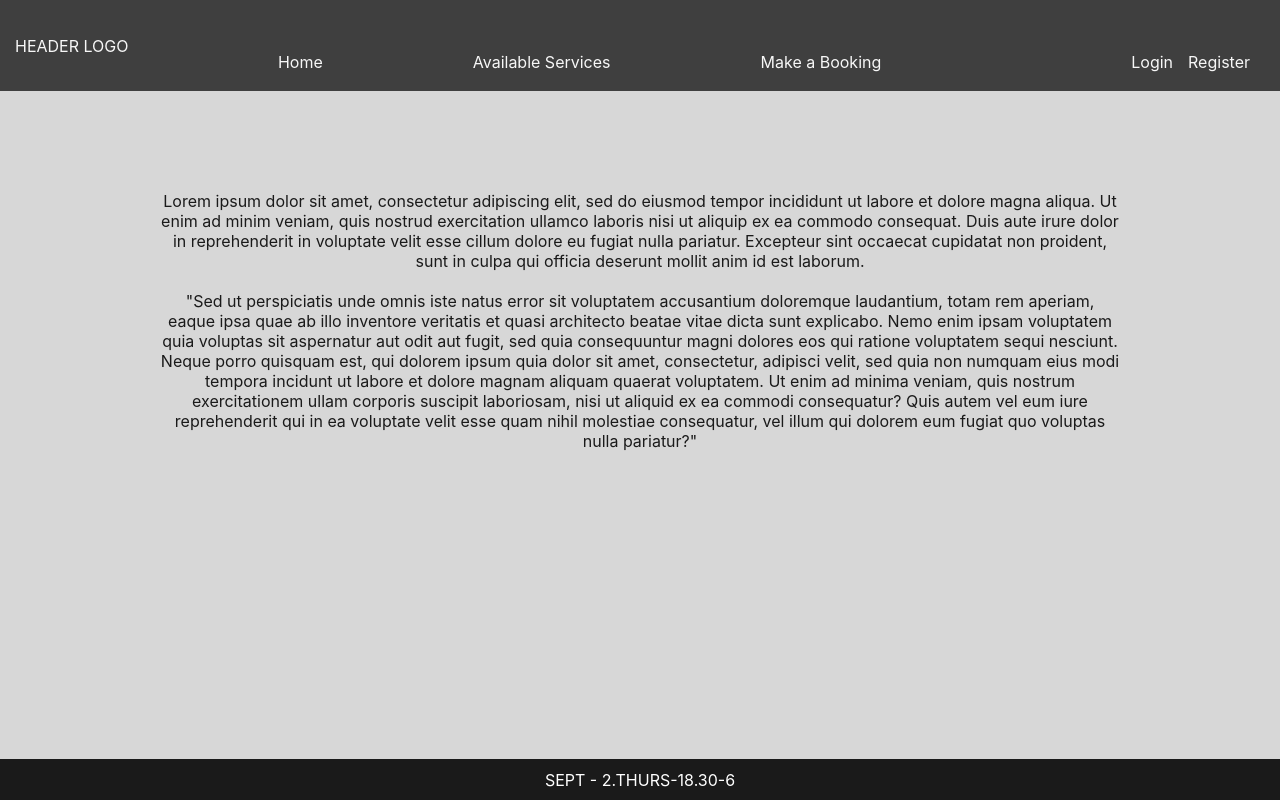
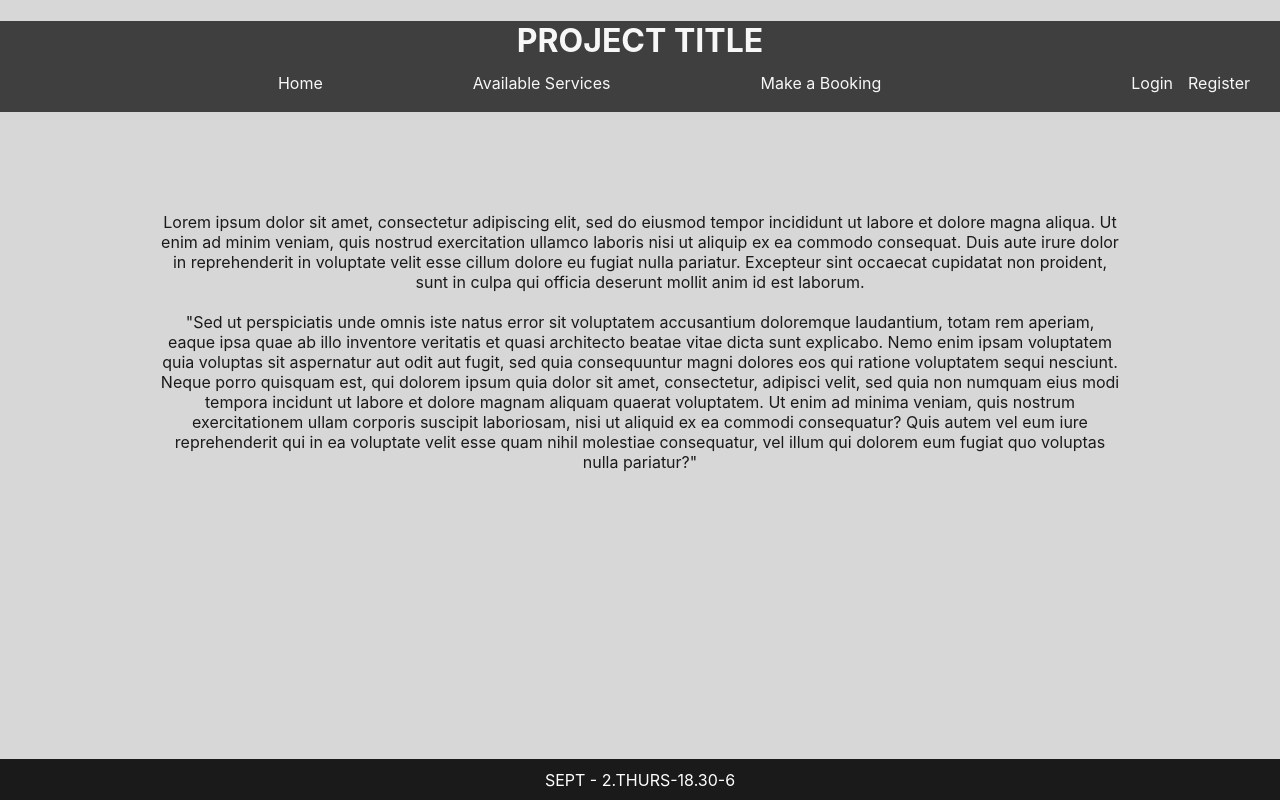
Before and after one commit to RMIT-SEPT/majorproject-2-thurs-18-30-6, a React (Create React App) app in the folder FrontEnd/frontend-react/: page / in a window 1280 px wide. Built offline with nearby package versions, Linux system fonts and the light colour scheme.

Commit message:
Changed main page, and added values to registration form

```diff
--- a/FrontEnd/frontend-react/src/assets/header.css
+++ b/FrontEnd/frontend-react/src/assets/header.css
@@ -13,11 +13,8 @@
     border-bottom: 1px solid black;
 }
 
-.logo {
-    position: absolute;
-    top: 40%;
-    left: 15px;
-    @include translateY(-40%)
+.title {
+    text-align: center;
 }
 
 .navbar {
--- a/FrontEnd/frontend-react/src/components/header_component/header.js
+++ b/FrontEnd/frontend-react/src/components/header_component/header.js
@@ -11,8 +11,8 @@ class Header extends Component {
             <header className={'header'}>
 
                 {/*Div for Website Logo (insert ref to logo image)*/}
-                <div className={'logo'}>
-                    HEADER LOGO
+                <div className={'title'}>
+                    <h1>PROJECT TITLE</h1>
                 </div>
 
                 <nav className={'navbar'}>
--- a/FrontEnd/frontend-react/src/components/pages/registerpage.js
+++ b/FrontEnd/frontend-react/src/components/pages/registerpage.js
@@ -12,7 +12,11 @@ class Registerpage extends Component {
 
         // The fields in the registration form (update when necessary)
         this.state = {
+            name: "",
             email: "",
+            username: "",
+            phone_number: "",
+            address: "",
             password: "",
             confirm_password: "",
             errors: ""
@@ -57,7 +61,11 @@ class Registerpage extends Component {
             <div>
                 <h1> REGISTER: </h1> <br/>
                 <form onSubmit={this.handleSubmit}>
+                    <input type={'text'} name={'name'} placeholder={'Name'} value={this.state.name} onChange={this.handleChange} required/>
                     <input type={'email'} name={'email'} placeholder={'Email'} value={this.state.email} onChange={this.handleChange} required/>
+                    <input type={'text'} name={'username'} placeholder={'Username'} value={this.state.username} onChange={this.handleChange} required/>
+                    <input type={'number'} name={'phone_number'} placeholder={'Phone Number'} value={this.state.phone_number} onChange={this.handleChange} required/>
+                    <input type={'text'} name={'address'} placeholder={'Address'} value={this.state.address} onChange={this.handleChange} required/>
                     <input type={'password'} name={'password'} placeholder={'Password'} value={this.state.password} onChange={this.handleChange} required/>
                     <input type={'password'} name={'confirm_password'} placeholder={'Confirm Password'} value={this.state.confirm_password} onChange={this.handleChange} required/>
 
```
